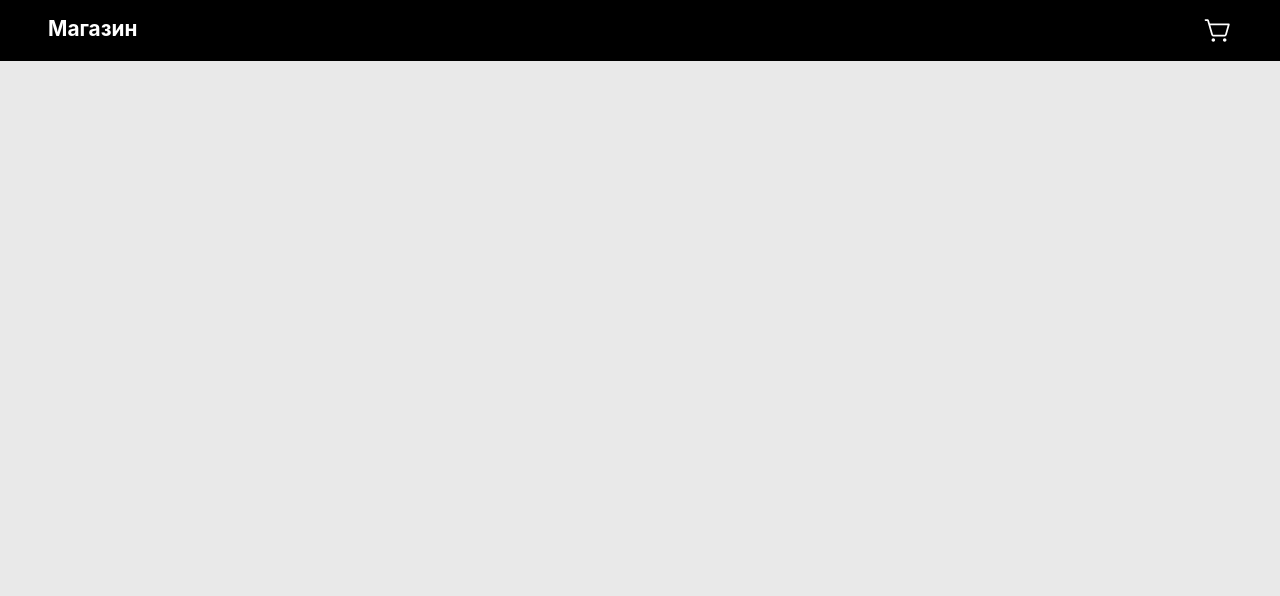
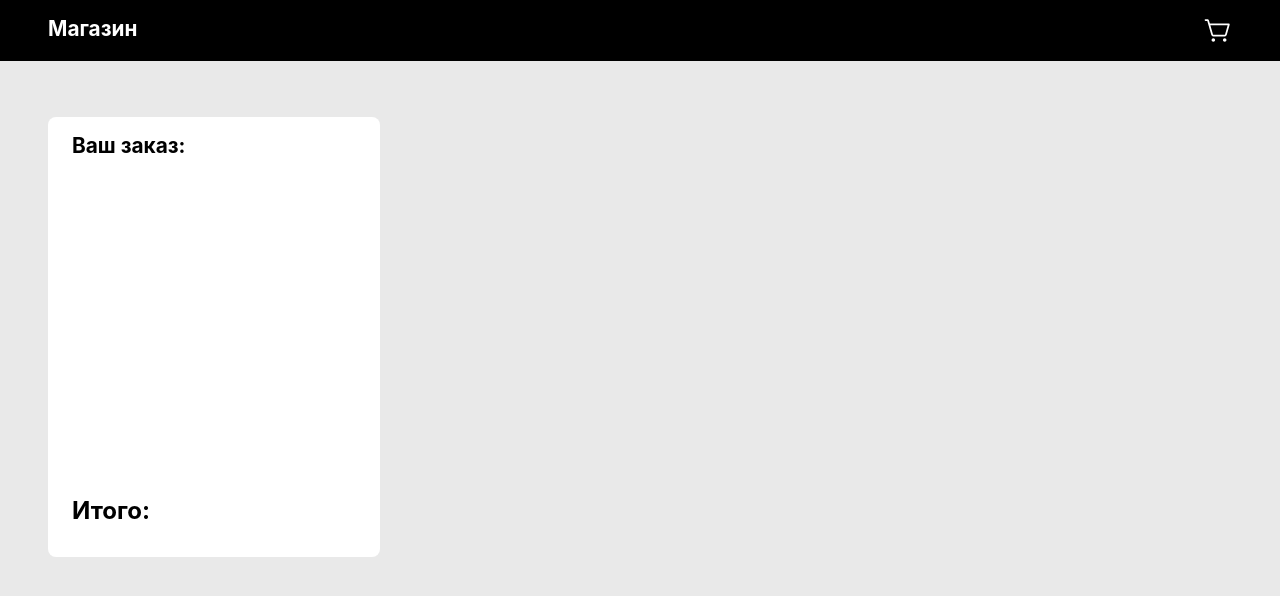
Before and after one commit to tizerr/yandex-intensive-react, a React (Create React App) app: page /cart in a window 1280 px wide. Before the commit this address had no page. Shown: the top 596 px of the page. Built offline with nearby package versions, Linux system fonts and the light colour scheme.

Commit message:
Added CartPage

```diff
--- a/src/App.jsx
+++ b/src/App.jsx
@@ -1,10 +1,11 @@
 import {Layout} from "./components/Layout";
-import {Books} from "./components/Books";
 import {CatalogPage} from "./pages/CatalogPage";
 import {BookPage} from "./pages/BookPage";
 import {Provider} from "react-redux";
 import {store} from "./store";
 import {BrowserRouter, Routes, Route} from 'react-router-dom'
+import {CartPage} from "./pages/CartPage";
+import {CategoryBooks} from "./components/CategoryBooks";
 
 function App() {
     return (
@@ -13,9 +14,10 @@ function App() {
                 <Layout>
                     <Routes>
                         <Route path="/" element={<CatalogPage/>}>
-                            <Route path='/categories/:categoryId' element={<Books/>}></Route>
+                            <Route path='/categories/:categoryId' element={<CategoryBooks/>}></Route>
                         </Route>
                         <Route path='/books/:bookId' element={<BookPage/>}></Route>
+                        <Route path='/cart' element={<CartPage/>}></Route>
                     </Routes>
                 </Layout>
             </BrowserRouter>
--- a/src/components/Books.jsx
+++ b/src/components/Books.jsx
@@ -1,37 +1,11 @@
-import {useEffect} from "react";
-import styled from 'styled-components';
-import {useDispatch, useSelector} from "react-redux";
-import {loadBooksIfNotExist} from "../store/book/loadBooksIfNotExist";
 import {Book} from "./Book";
-import {useParams} from "react-router-dom";
-import {selectCategoryById} from "../store/category/selectors";
 
-export const Books = () => {
-    const {categoryId} = useParams();
-
-    useEffect(() => {
-        dispatch(loadBooksIfNotExist(categoryId));
-    }, [categoryId]);
-
-    const dispatch = useDispatch();
-    const activeCategory = useSelector(state => selectCategoryById(state, categoryId));
-
-    if (!activeCategory)
-        return null;  // important!!!
-
-    const bookIds = activeCategory.books;
-    console.log(bookIds)
-
-
+export const Books = ({booksIds, className}) => {
     return (
-        <BooksConatiner>
+        <div className={className}>
             {
-                bookIds.map((bookId) => <Book key={bookId} bookId={bookId}/>)
+                booksIds.map((bookId) => <Book key={bookId} bookId={bookId}/>)
             }
-        </BooksConatiner>
+        </div>
     )
 }
-
-const BooksConatiner = styled.div`
-  width: 80%;
-`
--- /dev/null
+++ b/src/components/CategoryBooks.jsx
@@ -0,0 +1,32 @@
+import {useDispatch, useSelector} from "react-redux";
+import {useParams} from "react-router-dom";
+import {useEffect} from "react";
+import {loadBooksIfNotExist} from "../store/book/loadBooksIfNotExist";
+import {selectCategoryById} from "../store/category/selectors";
+import {Books} from "./Books";
+import styled from "styled-components";
+
+export const CategoryBooks = () => {
+    const dispatch = useDispatch();
+    const {categoryId} = useParams();
+
+    useEffect(() => {
+        dispatch(loadBooksIfNotExist(categoryId));
+    }, [categoryId]);
+
+    const activeCategory = useSelector(state => selectCategoryById(state, categoryId));
+
+    if (!activeCategory)
+        return null;  // important!!!
+
+    const bookIds = activeCategory.books;
+    console.log(bookIds)
+
+    return (
+        <CustomBooks booksIds={bookIds}/>
+    )
+}
+
+const CustomBooks = styled(Books)`
+  width: 80%;
+`
--- a/src/components/Layout.jsx
+++ b/src/components/Layout.jsx
@@ -7,7 +7,7 @@ export const Layout = (props) => {
         <Container>
             <HeaderContainer>
                 <Link to='/'><Logo>Магазин</Logo></Link>
-                <a href="#"><CartImg src={cartImg} alt="1"/></a>
+                <Link to='/cart'><CartImg src={cartImg} alt=""/></Link>
             </HeaderContainer>
             <Main>
                 {props.children}
--- /dev/null
+++ b/src/components/Price.jsx
@@ -0,0 +1,25 @@
+import styled from 'styled-components';
+import {useSelector} from "react-redux";
+import {selectBookById} from "../store/book/selectors";
+
+export const Price = ({bookId, count}) => {
+    const book = useSelector(state => selectBookById(state, bookId))
+
+    return (
+        <PriceContainer>
+            <div>{book.name}</div>
+            <Count>{book.price * count} ₽</Count>
+        </PriceContainer>
+    )
+}
+
+const PriceContainer = styled.div`
+  font-size: 1.2rem;
+  margin-bottom: .5rem;
+  display: flex;
+  justify-content: space-between;
+`
+
+const Count = styled.div`
+  font-weight: 700;
+`
--- a/src/pages/BookPage.jsx
+++ b/src/pages/BookPage.jsx
@@ -2,9 +2,10 @@ import {Book} from "../components/Book";
 import styled from 'styled-components';
 import {Review} from "../components/Review";
 import {useParams} from "react-router-dom";
-import {useSelector} from "react-redux";
+import {useDispatch, useSelector} from "react-redux";
 import {selectBookById} from "../store/book/selectors";
 import {useEffect} from "react";
+import {loadBooksIfNotExist} from "../store/book/loadBooksIfNotExist";
 
 
 export const BookPage = () => {
--- /dev/null
+++ b/src/pages/CartPage.jsx
@@ -0,0 +1,82 @@
+import styled from 'styled-components';
+import {useSelector} from "react-redux";
+import {Books} from "../components/Books";
+import {selectCartModule} from "../store/cart/selectors";
+import {Price} from "../components/Price";
+
+
+
+
+export const CartPage = () => {
+
+    const books = useSelector((state) => selectCartModule(state)) || [];
+    // console.log(books)
+    // console.log(Object.entries(books))
+
+    if (!books) return null;
+
+    const booksIds = [];
+    for (const [id, cnt] of Object.entries(books)) {
+        console.log(id, cnt)
+        if (cnt > 0) booksIds.push(id);
+    }
+    console.log(booksIds)
+
+    return (
+        <PageContainer>
+            <Cart>
+                <section>
+                    <Title>Ваш заказ:</Title>
+                    {
+                        booksIds.map((id) => <Price bookId={id} count={books[id]}/>)
+                    }
+                </section>
+                <Buy>
+                    <Sum>Итого: {}</Sum>
+                </Buy>
+            </Cart>
+            <CustomBooks booksIds={booksIds}/>
+        </PageContainer>
+    )
+}
+
+const Title = styled.h3`
+  font-size: 1.3rem;
+  margin-bottom: 1rem;
+`
+
+
+const Sum = styled.h2`
+  font-size: 1.5rem;
+  margin-bottom: 1rem;
+`
+
+const Buy = styled.section`
+  display: flex;
+  justify-content: space-between;
+`
+
+const PageContainer = styled.div`
+  padding: 3.5rem 3rem;
+  @media (max-width: 1100px) {
+    padding: 2.5rem 1rem;
+  }
+  display: flex;
+  justify-content: space-between;
+`
+
+const Cart = styled.div`
+  width: 28%;
+  background-color: white;
+  border-radius: .5rem;
+  padding: 1rem 1.5rem;
+  height: 55vh;
+  display: flex;
+  flex-direction: column;
+  justify-content: space-between;
+  overflow-y: scroll;
+`
+
+const CustomBooks = styled(Books)`
+  width: 71%;
+`
--- a/src/pages/CatalogPage.jsx
+++ b/src/pages/CatalogPage.jsx
@@ -3,15 +3,24 @@ import styled from 'styled-components';
 import {selectCategories} from "../store/category/selectors";
 import {useDispatch, useSelector} from "react-redux";
 import {loadCategoriesIfNotExist} from "../store/category/loadCategoriesIfNotExist";
-import {NavLink, Outlet} from "react-router-dom";
+import {NavLink, Outlet, useNavigate} from "react-router-dom";
 
 export const CatalogPage = () => {
     const dispatch = useDispatch();
-    const categories = useSelector(state => selectCategories(state));
+    const navigate = useNavigate();
 
     useEffect(() => {
         dispatch(loadCategoriesIfNotExist);
     }, []);
+
+    const categories = useSelector(state => selectCategories(state));
+    console.log(categories);
+    console.log(categories.length === 0);
+
+    if (categories.length === 0) return null;
+
+    console.log(categories)
+    // navigate(`/categories/${categories[0].id}`)
 
     return (
         <PageContainer>
--- a/src/store/book/loadBooksIfNotExist.js
+++ b/src/store/book/loadBooksIfNotExist.js
@@ -6,8 +6,8 @@ export const loadBooksIfNotExist = (categoryId) => (dispatch, getState) => {
   dispatch(bookSlice.actions.startLoading());
   fetch(`http://localhost:3001/api/categories/${categoryId}`)
     .then((response) => response.json())
-    .then((cinemas) => {
-      dispatch(bookSlice.actions.successLoading(prepareData(cinemas)));
+    .then((categories) => {
+      dispatch(bookSlice.actions.successLoading(prepareData(categories)));
     })
     .catch(() => {
       dispatch(bookSlice.actions.failLoading());
--- a/src/store/cart/selectors.js
+++ b/src/store/cart/selectors.js
@@ -1,4 +1,6 @@
 export const selectCartModule = (state) => state.cart;
+
+export const selectCartBooksIds = (state) => Object.keys(selectCartModule(state));
 
 export const selectBookCount = (state, id) =>
     selectCartModule(state)[id];
--- a/src/store/index.js
+++ b/src/store/index.js
@@ -2,12 +2,14 @@ import {combineReducers, configureStore} from '@reduxjs/toolkit';
 import { categorySlice } from "./category";
 import { bookSlice } from "./book";
 import {cartSlice} from "./cart";
+
 
 export const store = configureStore({
     reducer: combineReducers({
         category: categorySlice.reducer,
         book: bookSlice.reducer,
         cart: cartSlice.reducer,
+
     }),
     middleware: (getDefaultMiddleware) => getDefaultMiddleware(),
 });
```
